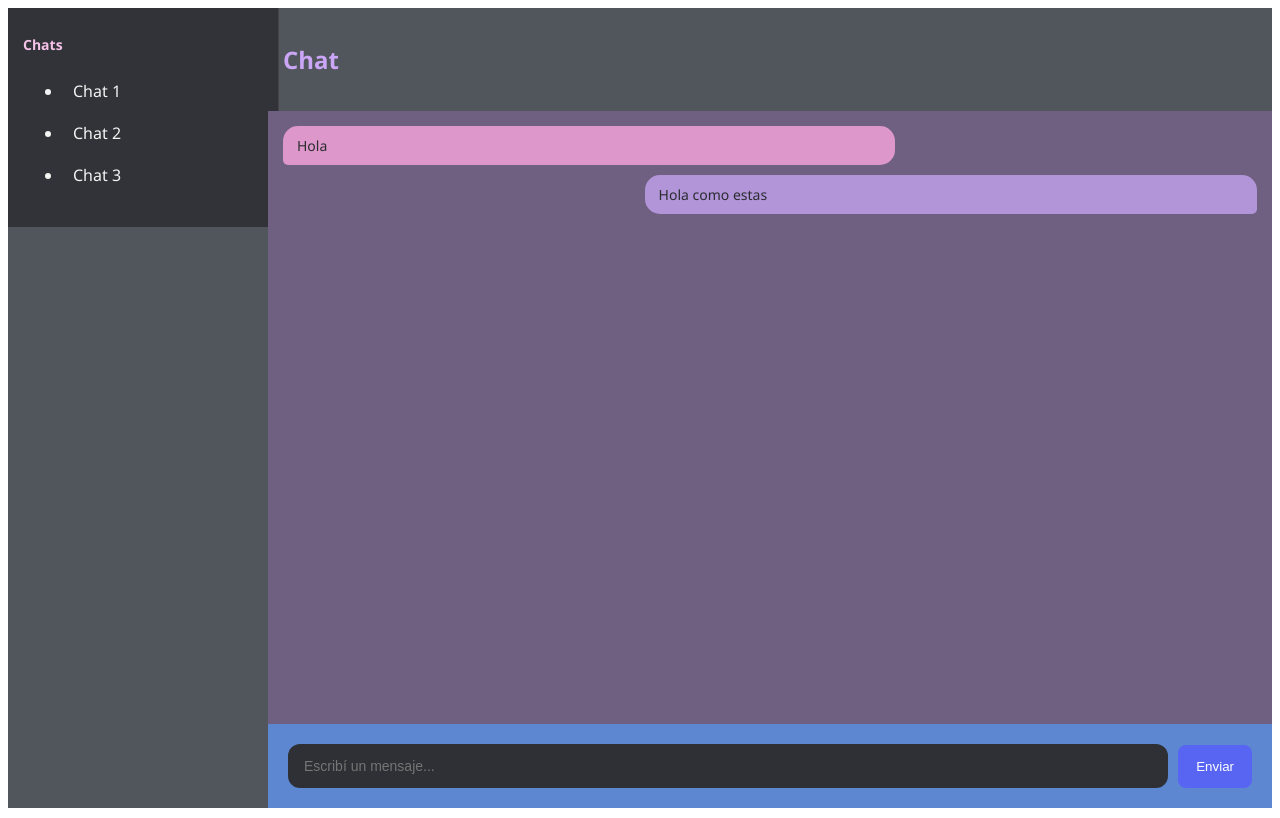
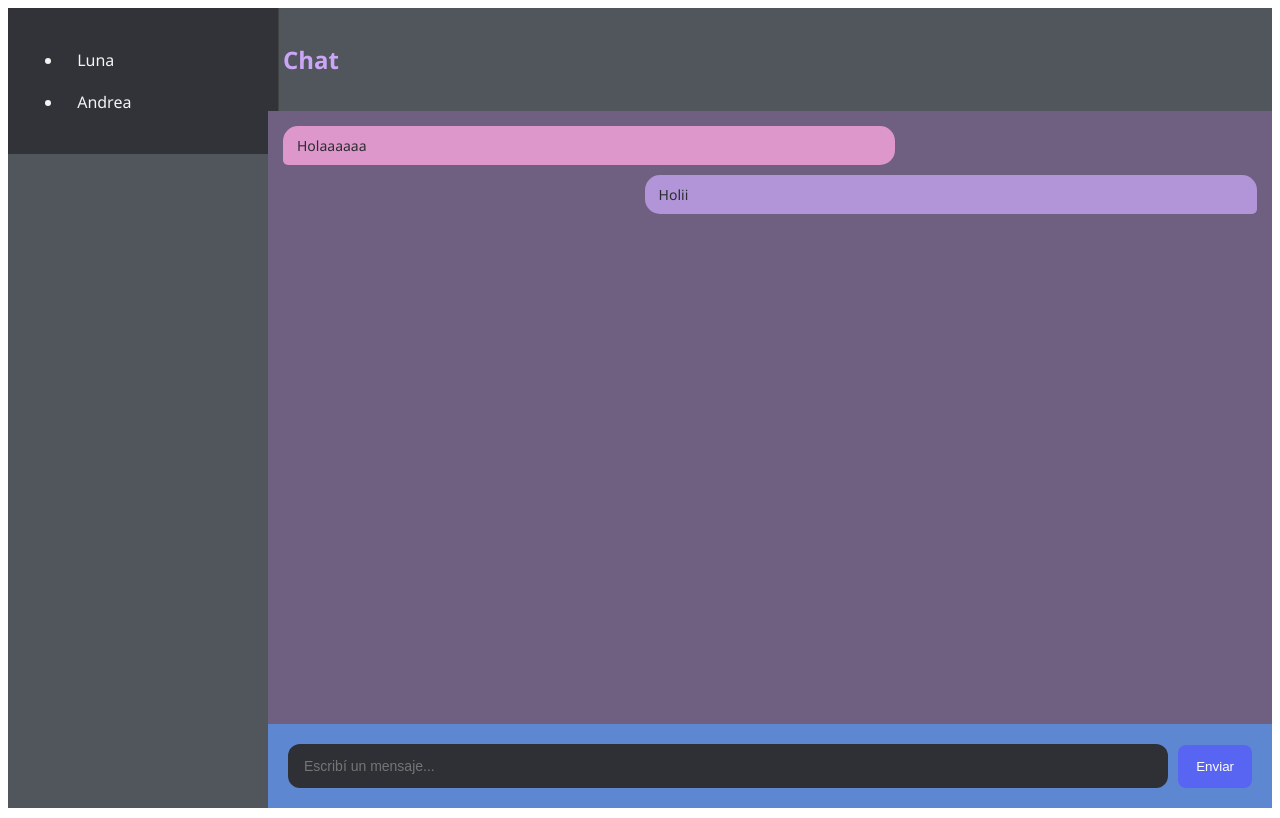
Before and after one commit to andreacastillo2022-gif/trabajo-final-2, an Angular app: page /chat in a window 1280 px wide. Built offline with nearby package versions, Linux system fonts and the light colour scheme.

Commit message:
creacion de personas, cambio y chats enviados

```diff
--- a/src/app/components/chat/chat.html
+++ b/src/app/components/chat/chat.html
@@ -1,6 +1,9 @@
 <main class="chat-container">
 
-    <app-sidebar></app-sidebar>
+    <app-sidebar
+  [usuarios]="usuarios"
+  (usuarioSeleccionado)="seleccionarUsuario($event)">
+  </app-sidebar>
 
     <div class="chat-primero">
 
@@ -9,8 +12,12 @@
         </header>
 
         <div class="chat-messages">
-        <article class="mensaje otro">Hola</article>
-        <article class="mensaje mi">Hola como estas</article>
+        @for (msg of usuarioActivo.mensajes; track $index) {
+            <div class="mensaje" [class.mi]="msg.mio" [class.otro]="!msg.mio">
+        {{ msg.texto }}
+    </div>
+  }
+
         </div>
 
         <form class="chat-input">
--- a/src/app/components/chat/chat.ts
+++ b/src/app/components/chat/chat.ts
@@ -7,4 +7,30 @@ import { Sidebar } from '../sidebar/sidebar';
   templateUrl: './chat.html',
   styleUrl: './chat.css',
 })
-export class Chat {}
+export class Chat {
+
+  usuarios = [
+  {
+    id: 1,
+    nombre: 'Luna',
+    avatar: '',
+    mensajes: [
+      { texto: 'Holaaaaaa', mio: false },
+      { texto: 'Holii', mio: true }
+    ]
+  },
+  {
+    id: 2,
+    nombre: 'Andrea',
+    avatar: '',
+    mensajes: [
+      { texto: 'Todo bien', mio: false },
+      { texto: 'Buenos dias', mio: true }
+    ]
+  }
+  ]
+  usuarioActivo = this.usuarios[0];
+
+  seleccionarUsuario(user: any) {
+    this.usuarioActivo = user;
+  }};
--- a/src/app/components/sidebar/sidebar.html
+++ b/src/app/components/sidebar/sidebar.html
@@ -1,8 +1,11 @@
 <aside class="sidebar">
-        <h2>Chats</h2>
-            <ul>
-                <li>Chat 1</li>
-                <li>Chat 2</li>
-                <li>Chat 3</li>
-            </ul>
-    </aside>
+    <ul>
+
+        @for (user of usuarios; track user.id) {
+        <li (click)="seleccionar(user)">
+            <img [src]="user.avatar" class="avatar" />
+            {{ user.nombre }}
+        </li>
+        }
+    </ul>
+</aside>
--- a/src/app/components/sidebar/sidebar.ts
+++ b/src/app/components/sidebar/sidebar.ts
@@ -1,4 +1,4 @@
-import { Component } from '@angular/core';
+import { Component, Input, Output, EventEmitter } from '@angular/core';
 
 @Component({
   selector: 'app-sidebar',
@@ -6,4 +6,13 @@ import { Component } from '@angular/core';
   templateUrl: './sidebar.html',
   styleUrl: './sidebar.css',
 })
-export class Sidebar {}
+export class Sidebar {
+
+  @Input() usuarios: any[] = [];
+
+  @Output() usuarioSeleccionado = new EventEmitter<any>();
+
+  seleccionar(user: any) {
+    this.usuarioSeleccionado.emit(user);
+  }
+}
```
